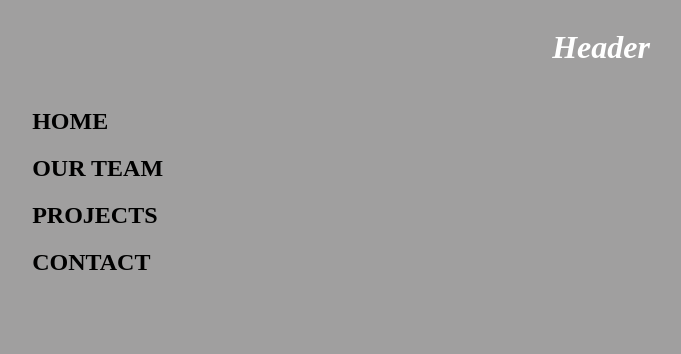
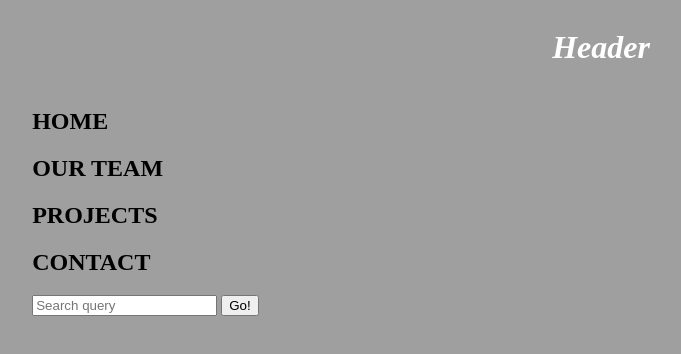
Before and after one commit to hellokristinafaye/choice, a plain HTML site: page index.html in a window 1280 px wide. Shown: the whole page, without its empty margins (39-720 px from the left). Drawn offline with Linux system fonts and the light colour scheme; a web font is replaced by a local one.

Commit message:
navbar content added

```diff
--- a/index.html
+++ b/index.html
@@ -22,10 +22,17 @@
         </header>
 
         <nav class="nav-bar">
+
             <h2 class="nav-links">HOME</h2>
             <h2 class="nav-links">OUR TEAM</h2>
             <h2 class="nav-links">PROJECTS</h2>
             <h2 class="nav-links">CONTACT</h2>
+
+            <div class="search">
+                <input type="text" placeholder="Search query" class="">
+                <button class="search-btn">Go!</button>
+            </div>
+
         </nav>
 
 
```
